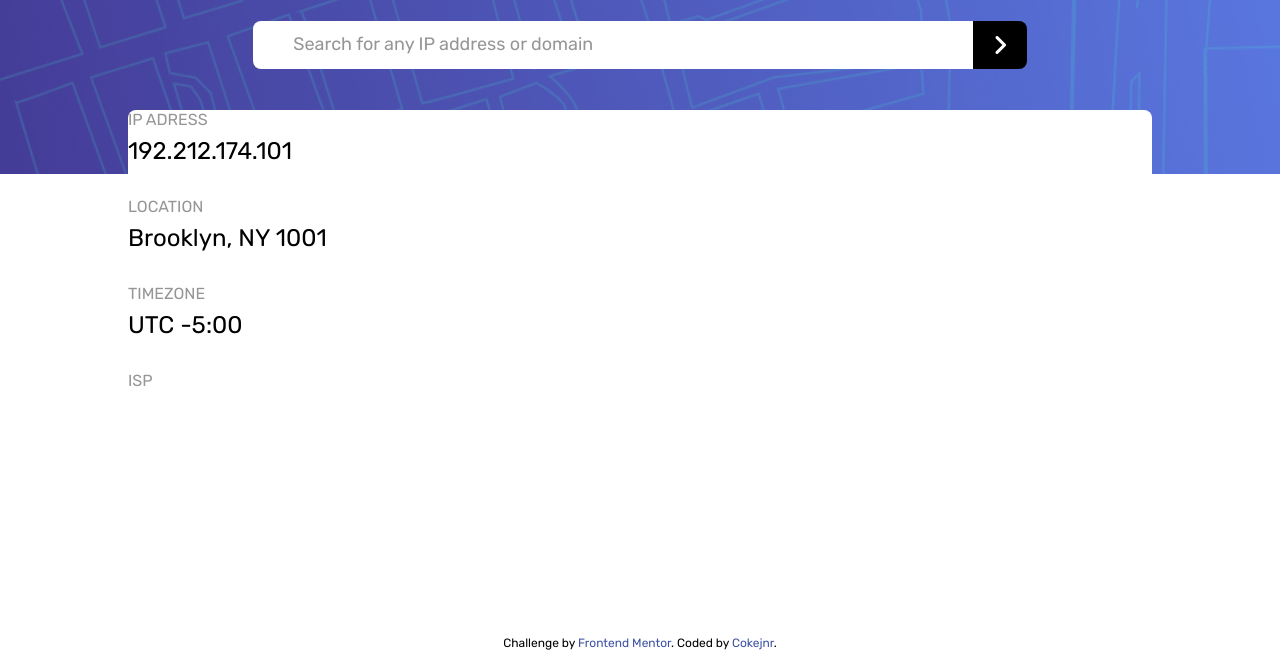
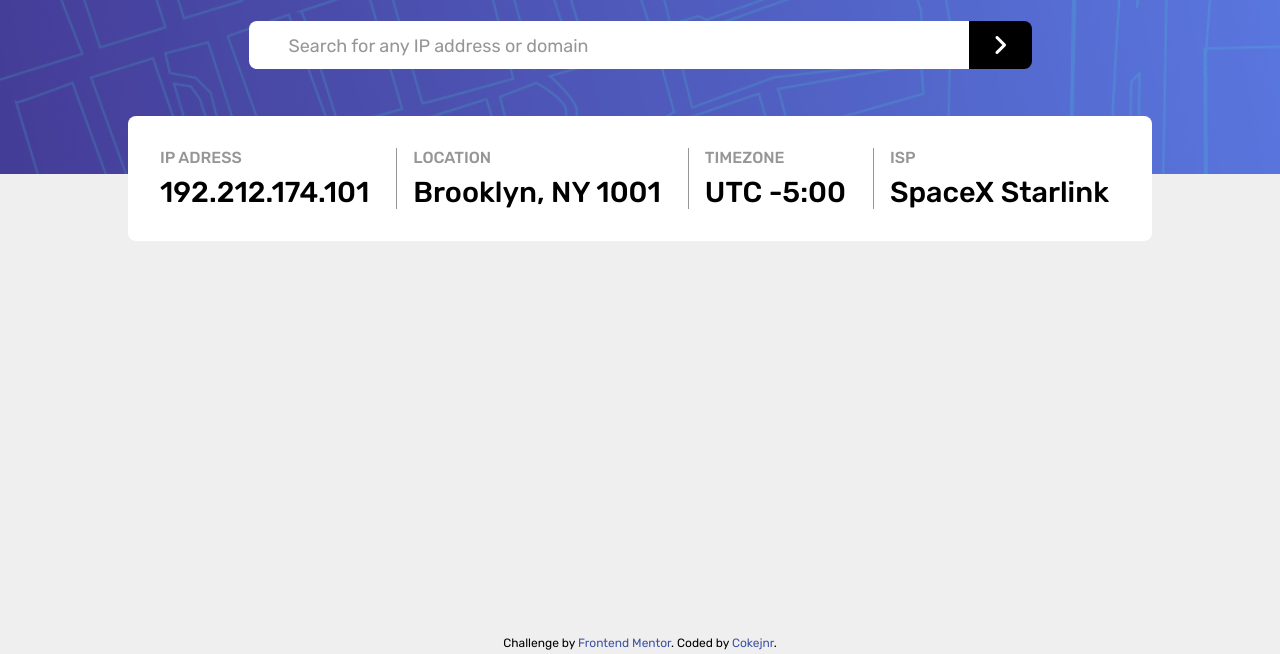
Before and after one commit to Cokejnr7/IP-TRACKER, a plain HTML site: page index.html in a window 1280 px wide. Shown: the part 146-800 px from the top of the page. Drawn offline with Linux system fonts and the light colour scheme.

Commit message:
result style and responsiveness

```diff
--- a/index.css
+++ b/index.css
@@ -16,8 +16,9 @@
     --input-radius: .5rem;
 }
 
-htmL {
-    height: 100%;
+html, body {
+    min-height: 100% !important;
+    height: 100vh;
 }
 
 body {
@@ -43,7 +44,7 @@ div.ip {
     background-image: url("images/pattern-bg-mobile.png");
     background-repeat: no-repeat;
     width: 100%;
-    height: 45vh;
+    height: 45%;
     background-size: cover;
     display: flex;
     flex-direction: column;
@@ -57,28 +58,35 @@ div.ip {
 .result {
     background-color: var(--White);
     position: absolute;
-    width: 80vw;
+    width: 80%;
     top: 80%;
     min-width: 20rem;
     border-radius: var(--input-radius);
+    display: flex;
+    justify-content: center;
+    display: flex;
+    flex-direction: column;
+    gap: 1rem;
+    padding: 1rem 0;
 }
 
-.result ul {
-    display: flex;
-    flex-direction: column;
-    gap: 2rem;
+
+.label, .data {
+    text-align: center;
 }
 
 .label {
     color: var(--Dark-Gray);
-    font-size: 1rem;
+    font-size: clamp(.8rem, 2.2vw, 1rem);
+    font-weight: 500;
 }
 
 .data {
-    font-size: 1.5rem;
+    font-size: clamp(1rem, 3vw, 1.8rem);
+    font-weight: 500;
 }
 
-.result>ul li {
+.result li {
     display: flex;
     flex-direction: column;
     gap: .5rem;
@@ -99,7 +107,7 @@ div.ip {
 }
 
 .ip-form>button {
-    padding: .75rem 1.2rem;
+    padding: .75rem 1.5rem;
     border-top-right-radius: var(--input-radius);
     border-bottom-right-radius: var(--input-radius);
     background-color: var(--Black);
@@ -110,10 +118,12 @@ div.ip {
     border-top-left-radius: var(--input-radius);
     border-bottom-left-radius: var(--input-radius);
     padding-left: .5rem;
-    width: 70vw;
+    width: 70%;
     min-width: clamp(18rem, 70vw, 45rem);
     font-family: var(--font-Rubik);
-
+    color: var(--Very-Dark-Gray);
+    font-size: 1.2rem;
+    font-weight: 400;
 }
 
 .ip-form>input::placeholder {
@@ -128,21 +138,61 @@ div.ip {
 /*########------------------------------------------------------ end of ip ----------------------------------------------------##########*/
 
 
+
+/*#############-------------------------------------- map ------------------------------------------------########## */
+.map {
+    min-height: 55%;
+    width: 100%;
+    background-color: #efefef;
+}
+
+
 @media screen and (min-width: 780px) {
     div.ip {
         background-image: url("images/pattern-bg-desktop.png");
-        height: 40vh;
+        height: 40%;
     }
 
     .ip-form>input {
-        width: 40vw;
+        width: 40%;
         padding-left: 2.5rem;
     }
 
     .ip-form>input::placeholder {
         font-size: 1.125rem;
     }
+
+    .result {
+        top: 82%;
+        padding: 2rem;
+    }
+
+    .result {
+        flex-direction: row;
+    }
+
+    .result li {
+        flex-grow: 1;
+
+    }
+
+    .result li:not(:last-child) {
+        border-right: .1px solid var(--Dark-Gray);
+        padding-right: 1rem;
+    }
+
+    .map {
+        min-height: 60%;
+    }
+
+    .label, .data {
+        text-align: left;
+    }
 }
+
+
+
+
 
 
 
--- a/index.html
+++ b/index.html
@@ -25,8 +25,7 @@
       <button type="submit"><i style='font-size:24px' class='fas'>&#xf105;</i></button>
     </form>
 
-    <div class="result">
-        <ul>
+        <ul class="result">
           <li>
             <span class="label">IP ADRESS</span>
             <span class="data">192.212.174.101</span>
@@ -41,12 +40,14 @@
           </li>
           <li>
             <span class="label">ISP</span>
-            <span class="data"></span>
+            <span class="data">SpaceX Starlink</span>
           </li>
         </ul>
-    </div>
+
 
   </div>
+
+  <div class="map"></div>
 
   <!--
 
```
